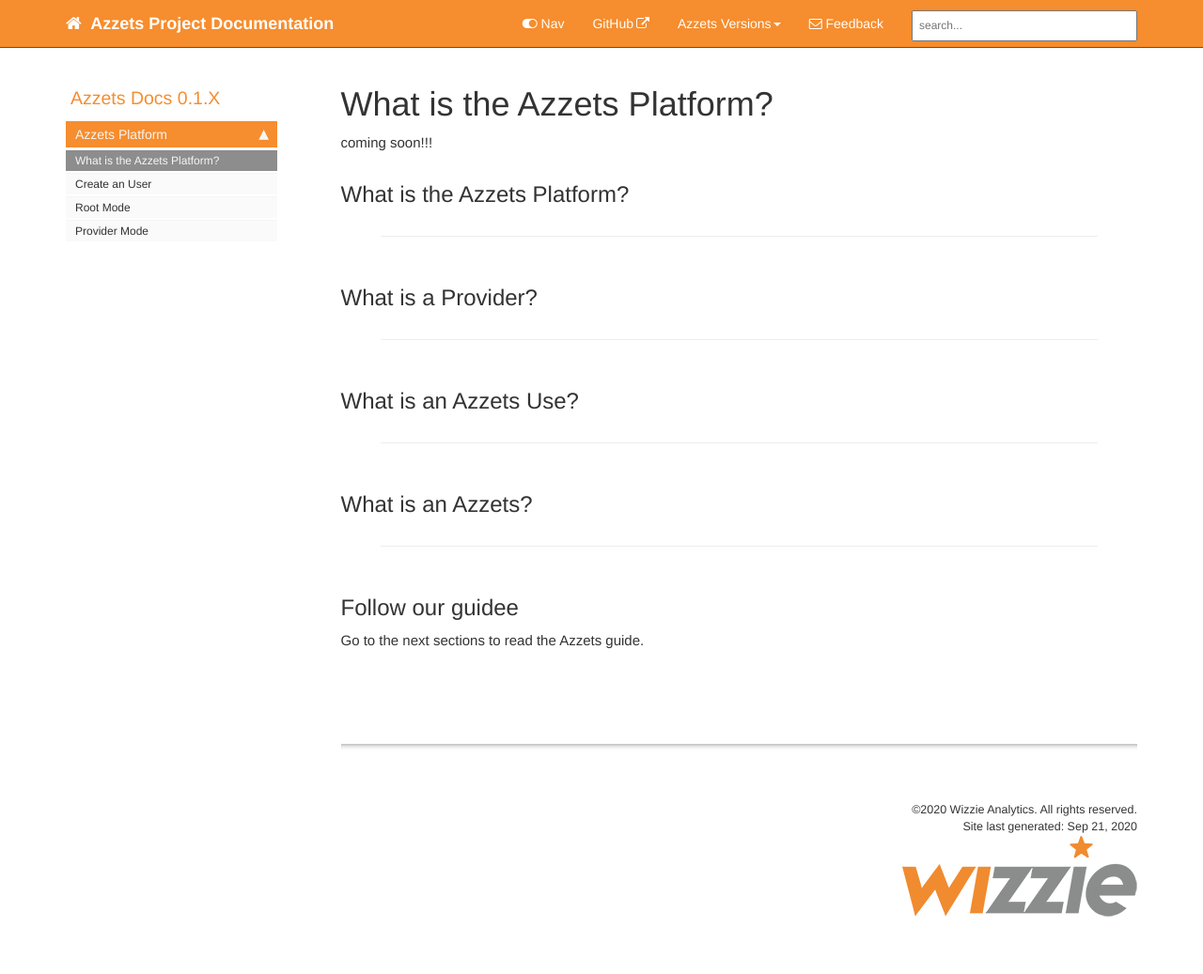
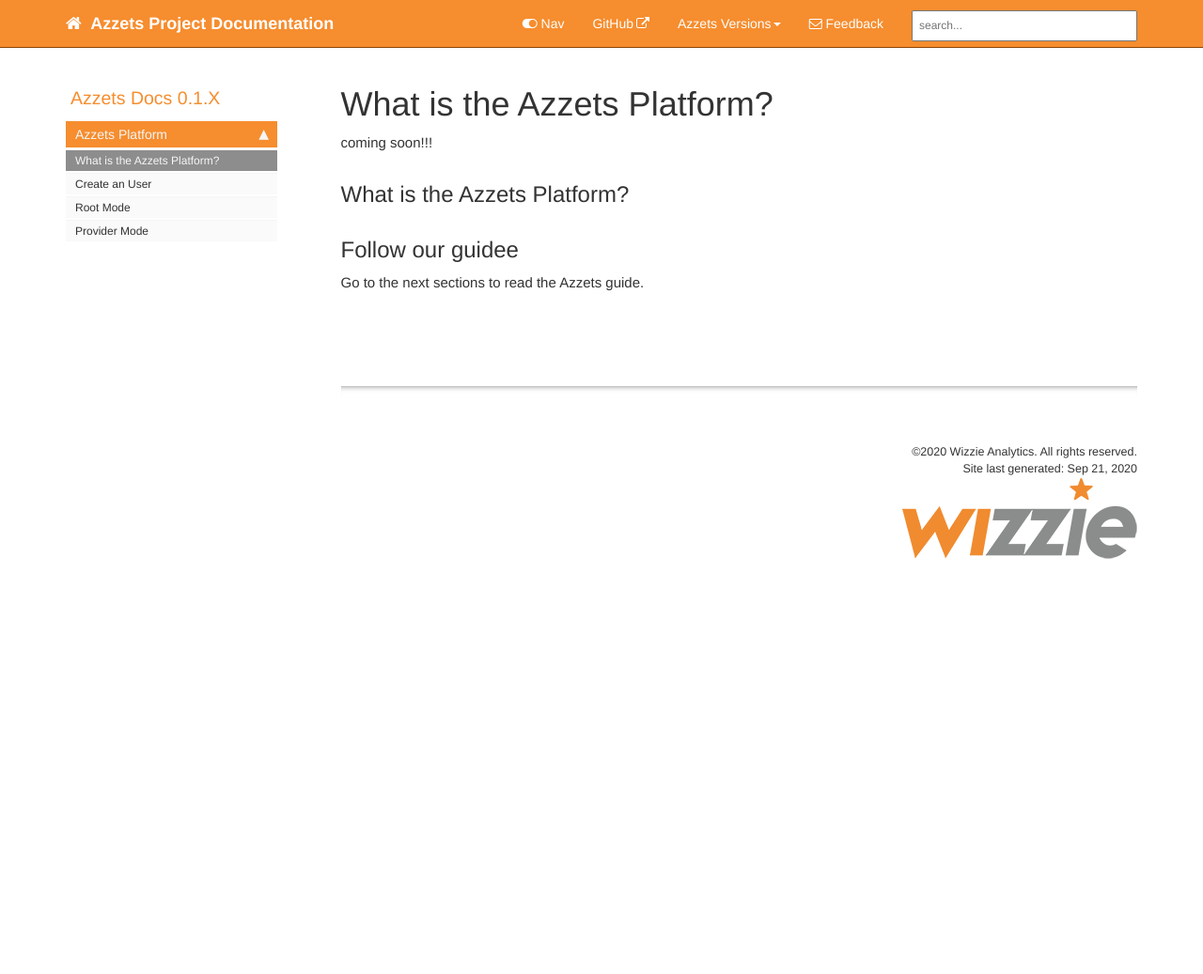
Before and after one commit to wizzie-io/azzets-docs, a Jekyll site: the page built from pages/azzets/0.1.X/first-steps/what_is.md, in a window 1280 px wide. Shown: the whole page at 94% size. Built offline with Jekyll 4.4.1, drawn with Linux system fonts in a browser that asks for light colours; nearby versions of some CDN libraries; comment, search, counter and statistics services are not loaded; after the commit the page ends 900 px from its top, so only the background shows below that.

```diff
--- a/_config.yml
+++ b/_config.yml
@@ -96,6 +96,7 @@ sidebars:
 title: Azzets Project Documentation
 description: Azzets Project Documentation
 url: https://ddnwizzie.github.io/azzets2/
+baseurl: /azzets2
 logo: /images/wizzie_logo.png
 lang: 'en-US'
 
--- a/pages/azzets/0.1.X/first-steps/what_is.md
+++ b/pages/azzets/0.1.X/first-steps/what_is.md
@@ -8,16 +8,6 @@ coming soon!!!
 ## What is the Azzets Platform?
 
 
-* * *
-## What is a Provider?
-
-* * *
-## What is an Azzets Use?
-
-* * *
-## What is an Azzets?
-
-* * *
 
 ## Follow our guidee
 
```
Also changed, not shown: index.md (+1 -1 lines), 7 other files.
